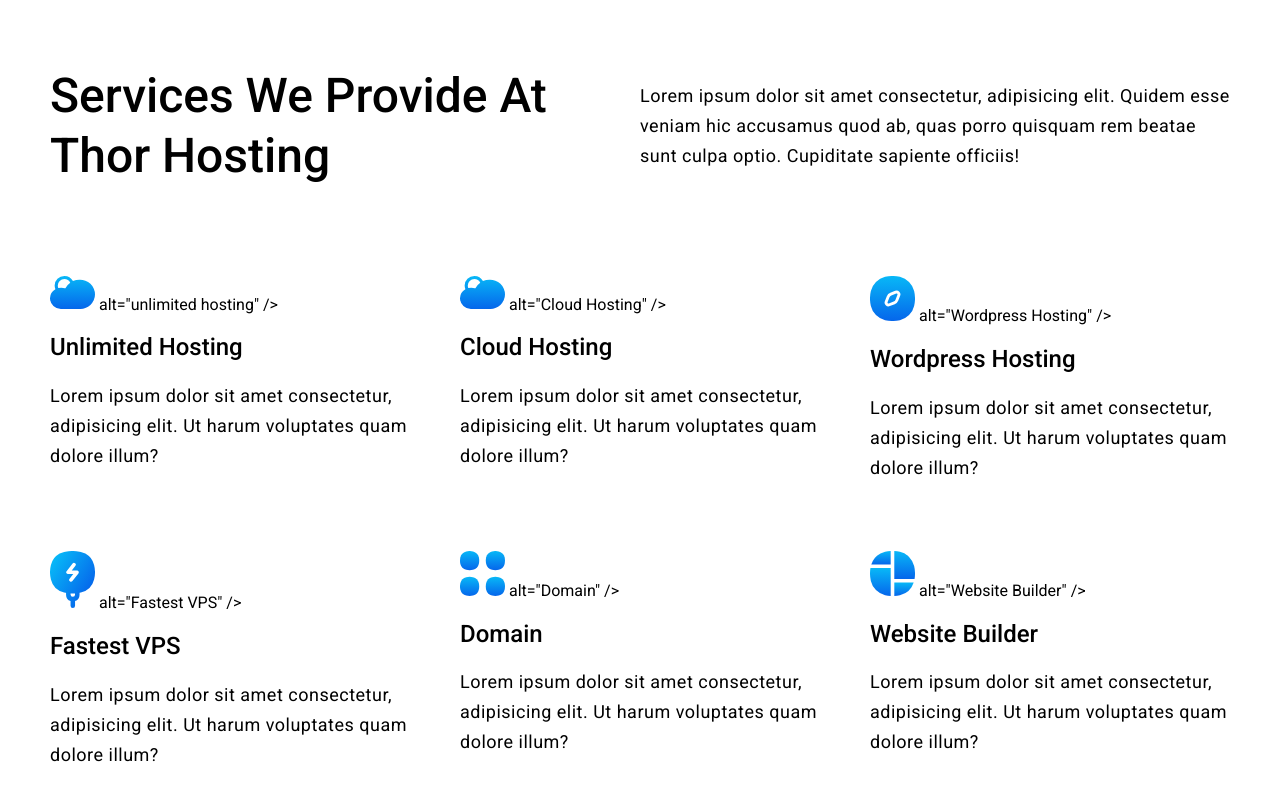
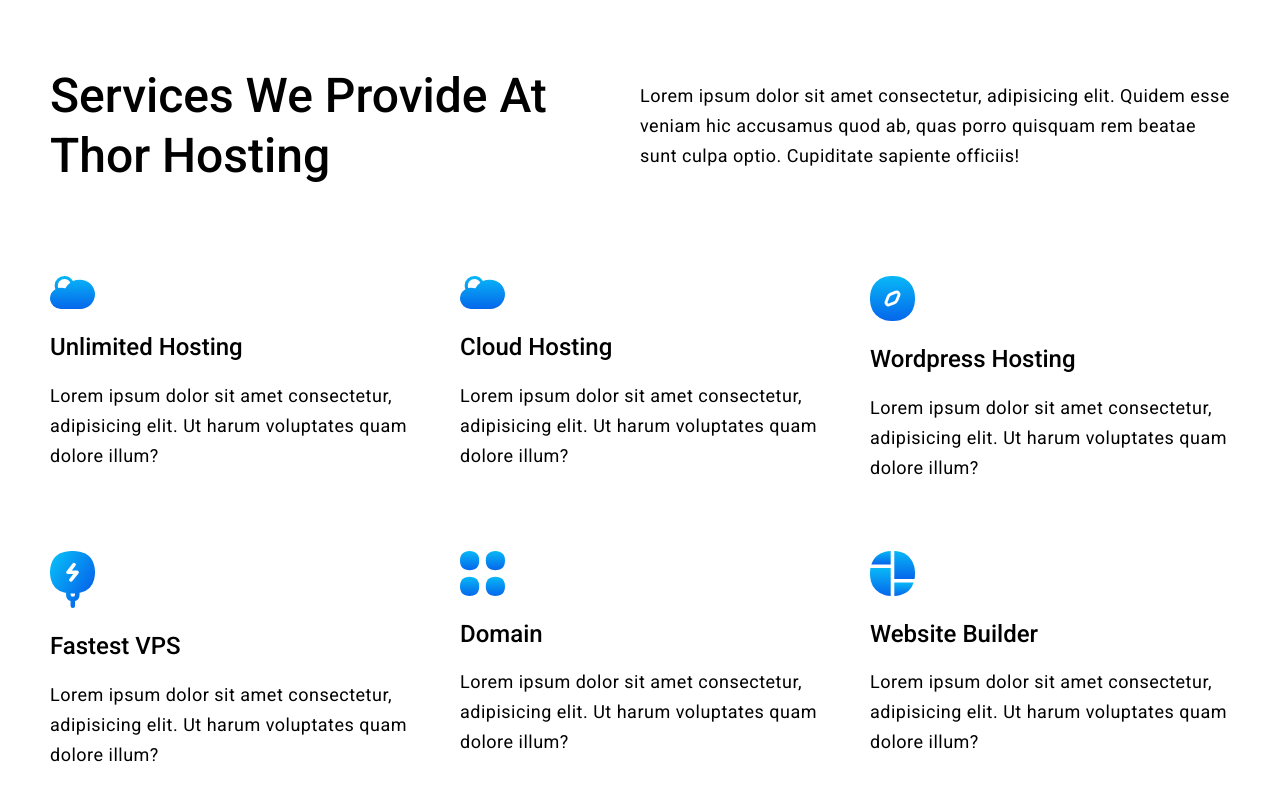
Before and after one commit to Pradeepsingh143/HTML-CSS-project-11, a plain HTML site: page index.html in a window 1280 px wide. Shown: the part 1986-2786 px from the top of the page. Drawn offline with Linux system fonts and the light colour scheme.

Commit message:
bug fixing

```diff
--- a/index.html
+++ b/index.html
@@ -46,7 +46,7 @@ disposal.
     <!-- section-1 -->
     <section class="section-1 w-boxed flex align-center" id="section-1">
         <div class="col-w50">
-            <img src="/img/Screenshot 2022-08-05 at 4.54.54 PM.png" loading="lazy"> alt="" />
+            <img src="/img/Screenshot 2022-08-05 at 4.54.54 PM.png" loading="lazy" alt="" />
         </div>
         <div class="col-w50 flex-col">
             <h1 class="text-capitalize">
@@ -76,7 +76,7 @@ disposal.
             </button>
         </div>
         <div class="col-w50">
-            <img src="/img/technical support illustration-01.svg" loading="lazy"> alt="" />
+            <img src="/img/technical support illustration-01.svg" loading="lazy" alt="" />
         </div>
     </section>
     <!-- section-3 -->
@@ -95,7 +95,7 @@ disposal.
         </div>
         <div class="services flex flex-wrap">
             <div class="card">
-                <img src="/img/cloud-hosting.svg" loading="lazy"> alt="unlimited hosting" />
+                <img src="/img/cloud-hosting.svg" loading="lazy" alt="unlimited hosting" />
                 <h2 class="text-capitalize">unlimited hosting</h2>
                 <p>
                     Lorem ipsum dolor sit amet consectetur, adipisicing elit. Ut harum
@@ -103,7 +103,7 @@ disposal.
                 </p>
             </div>
             <div class="card">
-                <img src="/img/cloud-hosting (1).svg" loading="lazy"> alt="Cloud Hosting" />
+                <img src="/img/cloud-hosting (1).svg" loading="lazy" alt="Cloud Hosting" />
                 <h2 class="text-capitalize">Cloud Hosting</h2>
                 <p>
                     Lorem ipsum dolor sit amet consectetur, adipisicing elit. Ut harum
@@ -111,7 +111,7 @@ disposal.
                 </p>
             </div>
             <div class="card">
-                <img src="/img/wordpress-hosting.svg" loading="lazy"> alt="Wordpress Hosting" />
+                <img src="/img/wordpress-hosting.svg" loading="lazy" alt="Wordpress Hosting" />
                 <h2 class="text-capitalize">Wordpress Hosting</h2>
                 <p>
                     Lorem ipsum dolor sit amet consectetur, adipisicing elit. Ut harum
@@ -119,7 +119,7 @@ disposal.
                 </p>
             </div>
             <div class="card">
-                <img src="/img/fastest-vps.svg" loading="lazy"> alt="Fastest VPS" />
+                <img src="/img/fastest-vps.svg" loading="lazy" alt="Fastest VPS" />
                 <h2 class="text-capitalize">Fastest VPS</h2>
                 <p>
                     Lorem ipsum dolor sit amet consectetur, adipisicing elit. Ut harum
@@ -127,7 +127,7 @@ disposal.
                 </p>
             </div>
             <div class="card">
-                <img src="/img/Domain.svg" loading="lazy"> alt="Domain" />
+                <img src="/img/Domain.svg" loading="lazy" alt="Domain" />
                 <h2 class="text-capitalize">Domain</h2>
                 <p>
                     Lorem ipsum dolor sit amet consectetur, adipisicing elit. Ut harum
@@ -135,7 +135,7 @@ disposal.
                 </p>
             </div>
             <div class="card">
-                <img src="/img/builder.svg" loading="lazy"> alt="Website Builder" />
+                <img src="/img/builder.svg" loading="lazy" alt="Website Builder" />
                 <h2 class="text-capitalize">Website Builder</h2>
                 <p>
                     Lorem ipsum dolor sit amet consectetur, adipisicing elit. Ut harum
```
